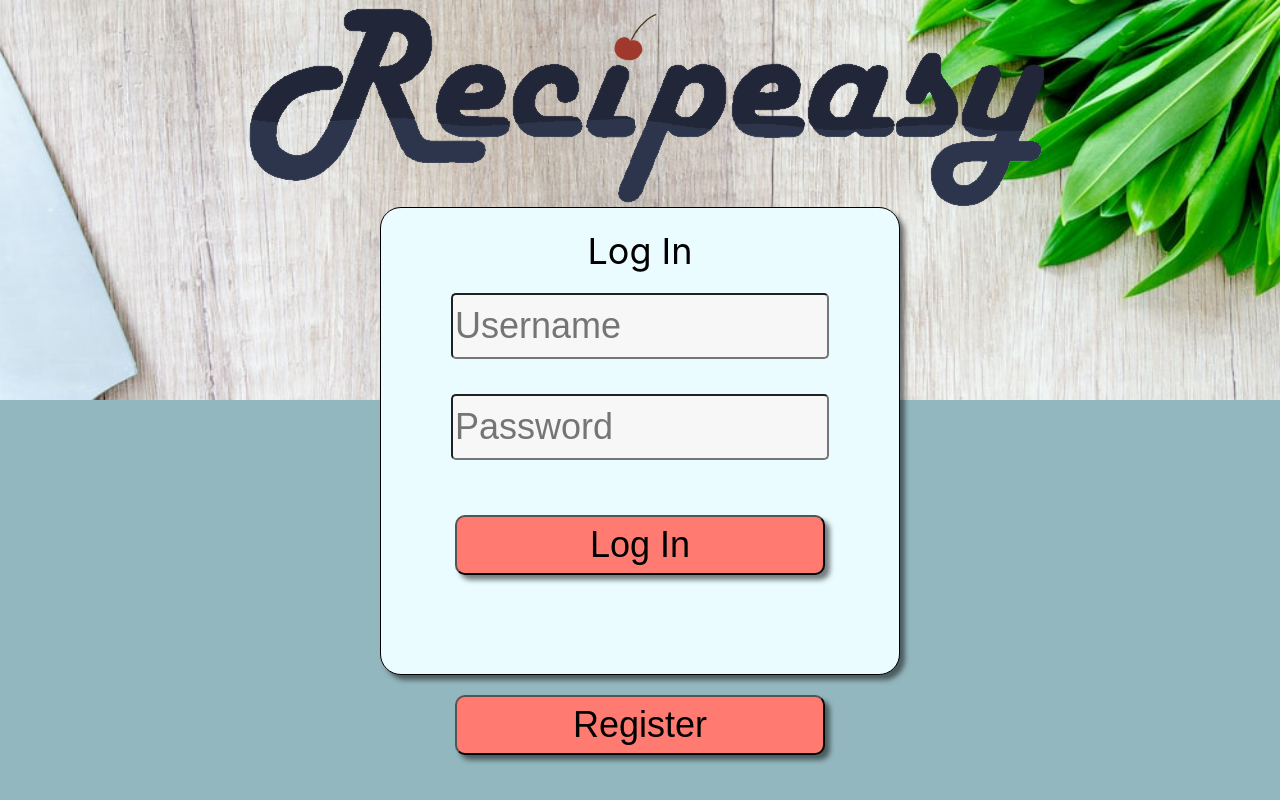
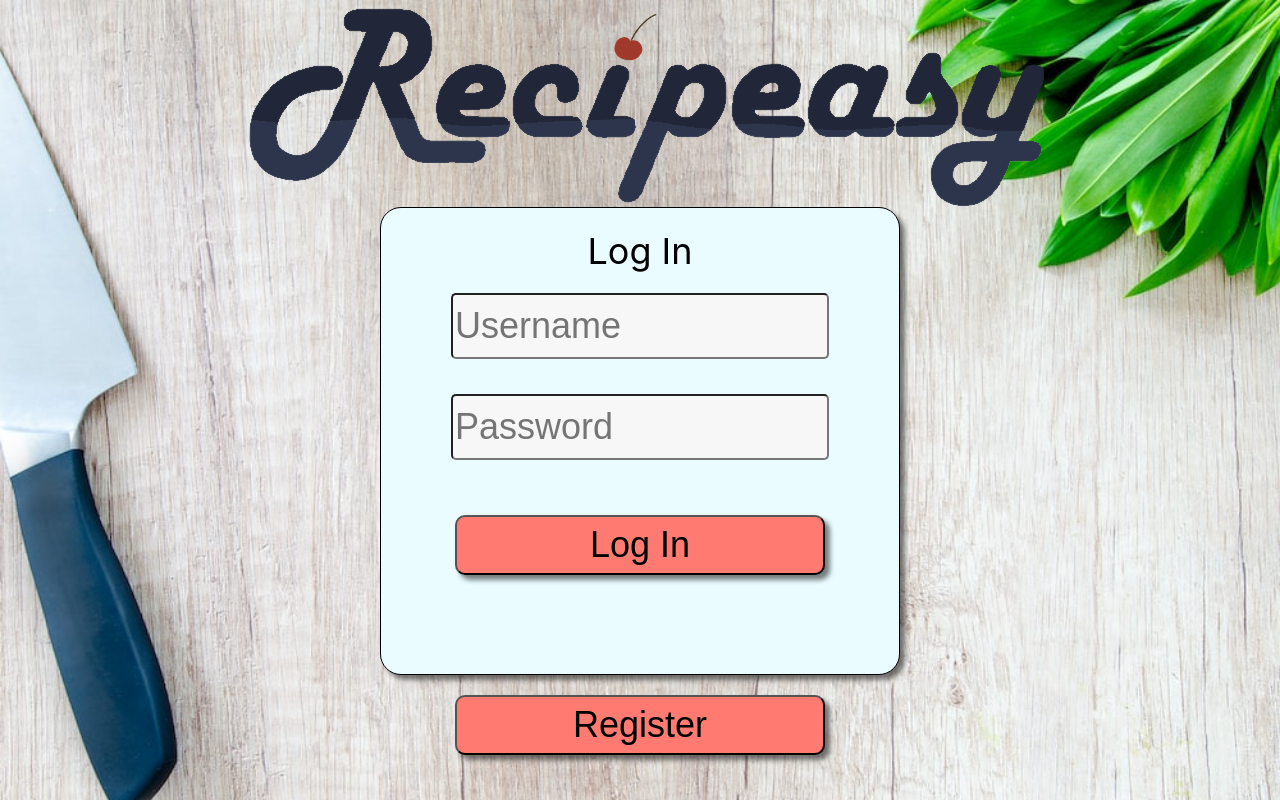
Before and after one commit to SmokeIce593/recipebigproject, a React (Create React App) app in the folder frontend/: page / in a window 1280 px wide. Built offline with nearby package versions, Linux system fonts and the light colour scheme.

Commit message:
Register fix

```diff
--- a/frontend/src/index.css
+++ b/frontend/src/index.css
@@ -17,7 +17,7 @@ code {
   background-size: cover;
   background-repeat: no-repeat;
   width: 100%;
-  height: 50%;
+  height: 100%;
   position: fixed;
   left: 0px;
   top: 0px;
```
